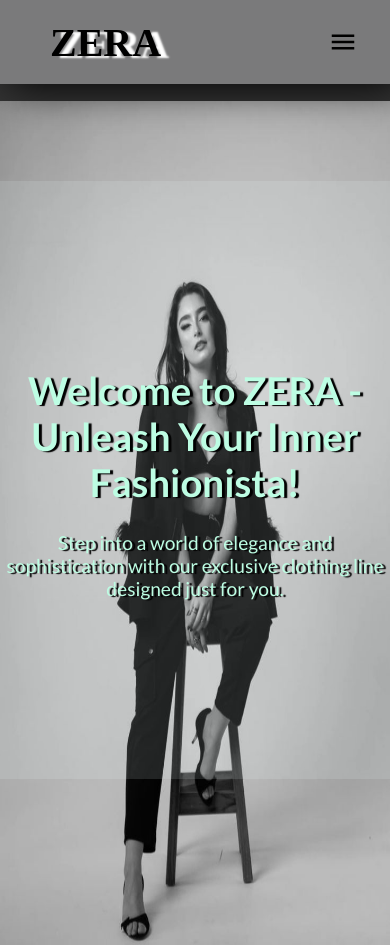
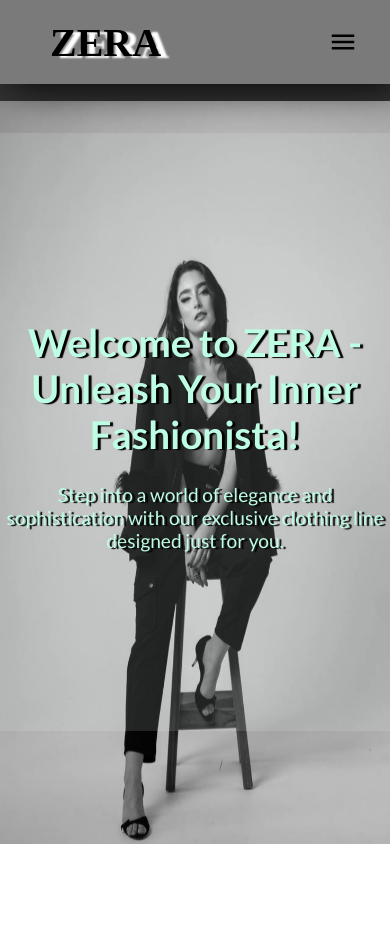
Before and after one commit to SheshanFernando2021/ZeraProjectFrontEnd, a React (Vite) app: page / in a window 390 px wide. After the commit the page ends 844 px from the top, so only its background shows below. Built offline with nearby package versions, Linux system fonts and the light colour scheme.

Commit message:
Adjusted height and title / icon for the title

```diff
--- a/index.html
+++ b/index.html
@@ -2,7 +2,7 @@
 <html lang="en">
   <head>
     <meta charset="UTF-8" />
-    <!-- <link rel="icon" type="image/svg+xml" href="/vite.svg" /> -->
+    <link rel="icon" type="image/svg+xml" href="./src/assets/titlelogo.png" />
     <meta name="viewport" content="width=device-width, initial-scale=1.0" />
     <link rel="preconnect" href="https://fonts.googleapis.com" />
     <link rel="preconnect" href="https://fonts.gstatic.com" crossorigin />
@@ -10,7 +10,7 @@
       href="https://fonts.googleapis.com/css2?family=Lato:ital,wght@0,100;0,300;0,400;0,700;0,900;1,100;1,300;1,400;1,700;1,900&family=Montserrat:ital,wght@0,100..900;1,100..900&display=swap"
       rel="stylesheet"
     />
-    <title>E-commerce</title>
+    <title>ZERA</title>
   </head>
   <body>
     <div id="root"></div>
--- a/src/Components/Home/Home.css
+++ b/src/Components/Home/Home.css
@@ -1,5 +1,5 @@
 .HomeContainer {
-  height: 100vh;
+  height: 88vh;
   width: 100%;
   justify-content: space-between;
   /* display: grid;
@@ -14,7 +14,7 @@
 .left img,
 .right img {
   display: flex;
-  height: 100vh !important;
+  height: 88vh !important;
   width: auto;
 }
 @media screen and (max-width: 1178px) {
@@ -53,7 +53,7 @@
   /* font-family: "Montserrat", sans-serif; */
   font-family: "Lato", sans-serif;
 }
-@media screen and (max-width: 400px) {
+@media screen and (max-width: 420px) {
   .headline {
     font-size: 1.2rem;
     text-shadow: 3px 1px 1px rgb(0, 0, 0);
@@ -61,7 +61,7 @@
     text-align: center;
     z-index: 3;
     position: absolute;
-    margin-top: 5rem;
+    margin-top: 2rem;
     text-align: center;
     width: 100%;
     background-color: rgba(240, 255, 255, 0.125);
--- a/src/Components/Navbar/Navbar.css
+++ b/src/Components/Navbar/Navbar.css
@@ -70,7 +70,7 @@
     position: absolute;
     top: 90%;
     left: 0;
-    background-color: #ffffffb1;
+    background-color: #ffffffee;
     width: 100%;
     padding: 2rem;
     z-index: 100;
```
Also changed, not shown: src/assets/titlelogo.png (added).
